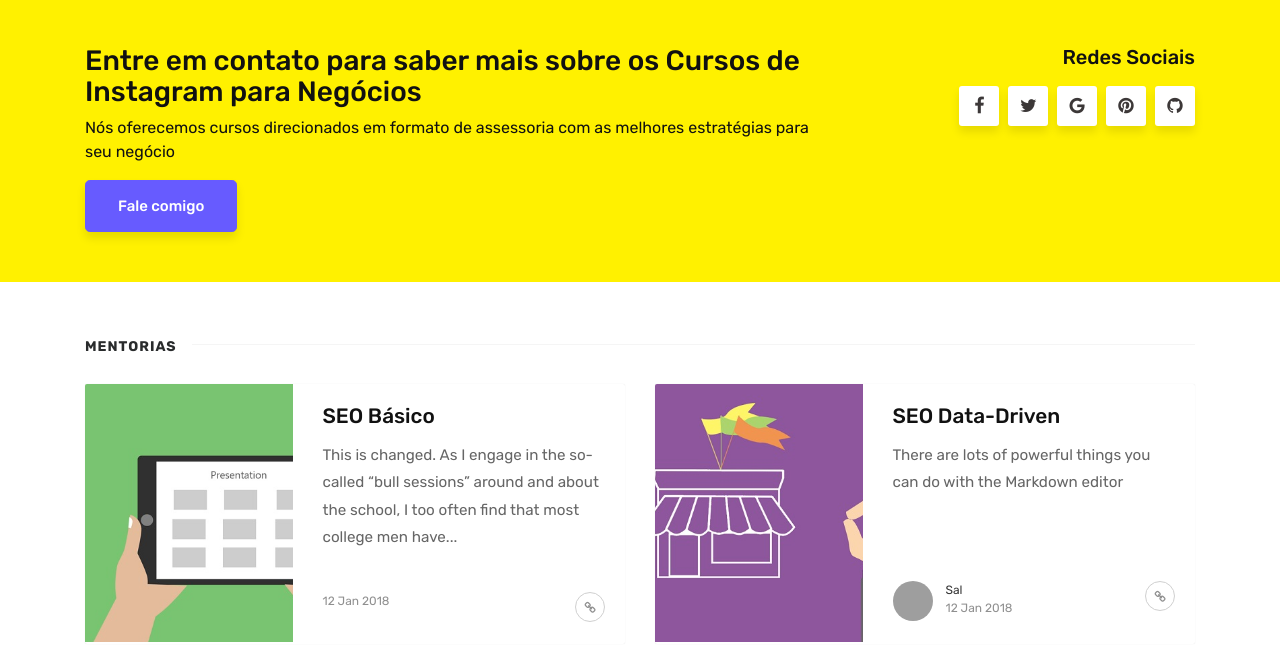
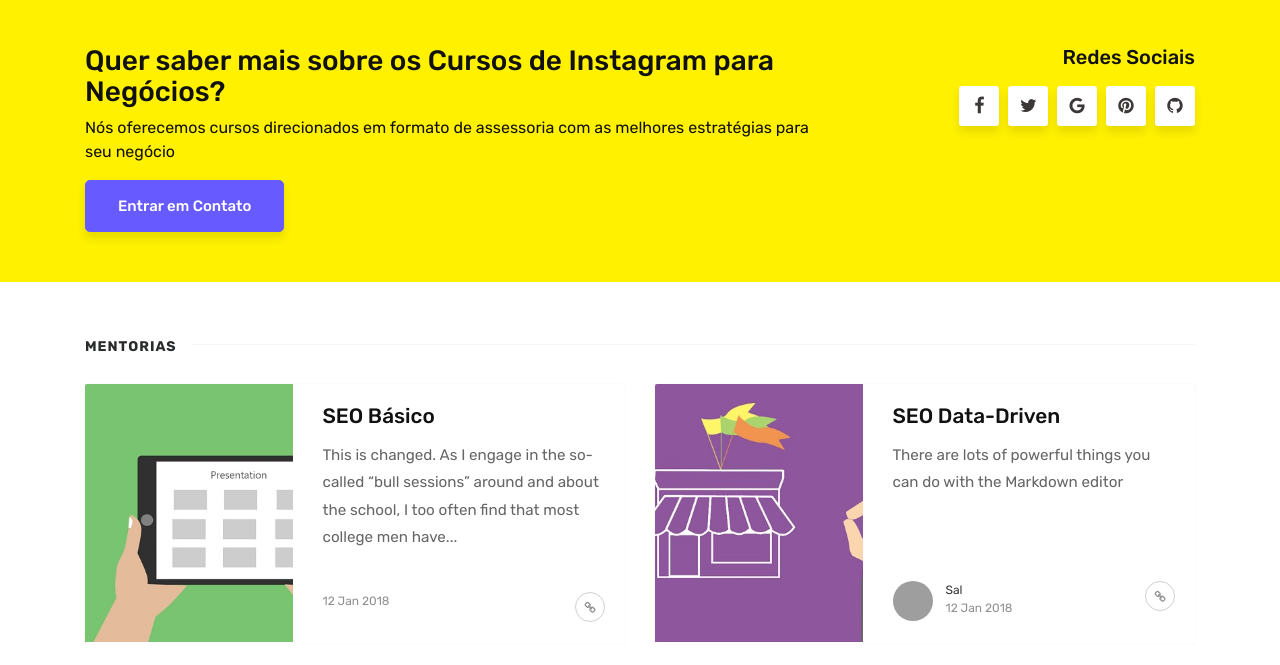
Before and after one commit to fabiolafaria/fabiolafaria.github.io, a Jekyll site: the page built from index.html, in a window 1280 px wide and 900 px high, scrolled down 537 px, cut to the strip 216-881 px from the top of the window. Built offline with Jekyll 4.4.1, drawn with Linux system fonts in a browser that asks for light colours; the list of posts is cut into pages by our own code; comment, search, counter and statistics services are not loaded; grey boxes are pictures that could not be loaded.

Commit message:
Updated 'index.html' via CloudCannon

```diff
--- a/index.html
+++ b/index.html
@@ -17,9 +17,9 @@ title: Fabiola Faria
         <div class="container">
             <div class="row justify-content-center">
                 <div class="col-md-8">
-                    <h3>Entre em contato para saber mais sobre os Cursos de Instagram para Negócios</h3>
+                    <h3>Quer saber mais sobre os Cursos de Instagram para Negócios?</h3>
                     <p>Nós oferecemos cursos direcionados em formato de assessoria com as melhores estratégias para seu negócio</p>
-                    <a class="btn btn-primary btn-lg" href="https://api.whatsapp.com/send?phone=5511951149063&text=Oi%20vi%20seu%20perfil%20no%20Instagram%20e%20gostaria%20de%20saber%20mais%20sobre%20os%20cursos">Fale comigo</a>
+                    <a class="btn btn-primary btn-lg" href="https://api.whatsapp.com/send?phone=5511951149063&text=Oi%20vi%20seu%20perfil%20no%20Instagram%20e%20gostaria%20de%20saber%20mais%20sobre%20os%20cursos">Entrar em Contato</a>
                 </div>
                 <div class="col-md-4 text-right footersocial">
                     <h5>Redes Sociais</h5>
```
